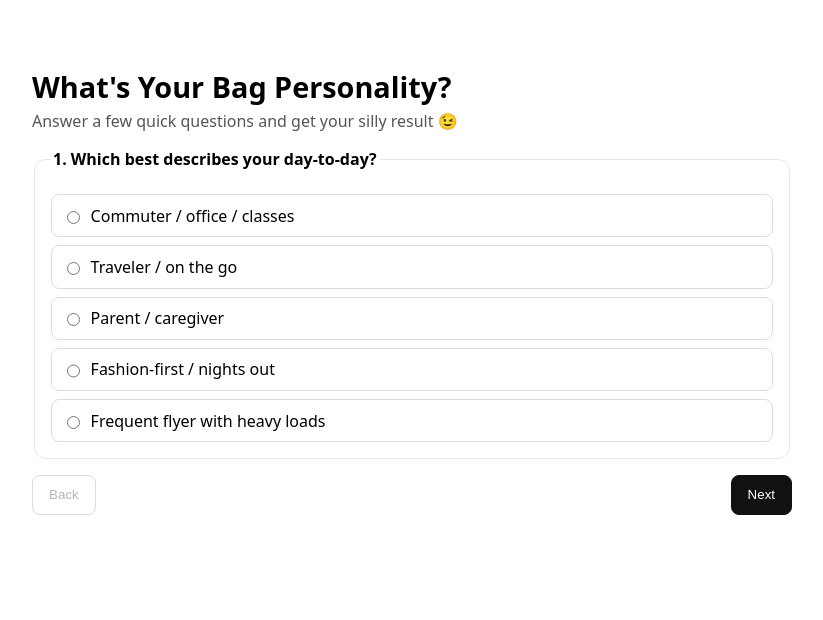
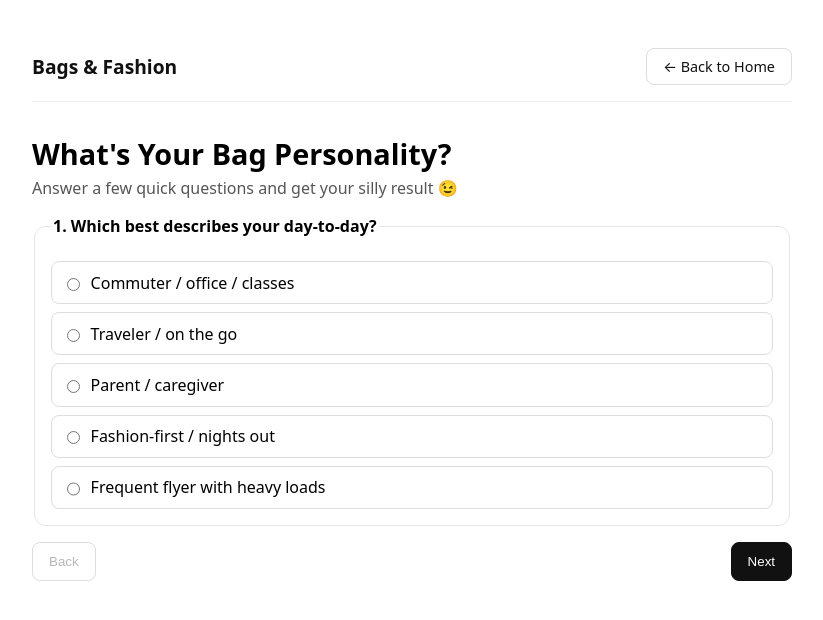
Before and after one commit to lkfry123/mejores-bolsos, a website: page quiz/bag-personality/index.html in a window 1280 px wide. Shown: the whole page, without its empty margins (228-1051 px from the left). Drawn offline with Linux system fonts and the light colour scheme.

Commit message:
feat(quiz): add header with logo and home button for easy navigation

```diff
--- a/quiz/bag-personality/index.html
+++ b/quiz/bag-personality/index.html
@@ -7,6 +7,10 @@
   <meta name="description" content="Take this fun quiz to discover your bag personality: Crossbody, Tote, Backpack, Clutch, or Rolling.">
   <style>
     .bagquiz{font-family:system-ui,-apple-system,Segoe UI,Roboto,Arial;margin:2rem auto;max-width:760px;padding:1rem}
+    .bagquiz-header{display:flex;justify-content:space-between;align-items:center;margin-bottom:2rem;padding-bottom:1rem;border-bottom:1px solid #eee}
+    .bagquiz-logo{font-size:1.2rem;font-weight:600;text-decoration:none;color:#111}
+    .bagquiz-home{display:inline-flex;align-items:center;gap:.5rem;padding:.5rem 1rem;border:1px solid #ddd;border-radius:8px;text-decoration:none;color:#111;font-size:.9rem;transition:all .2s}
+    .bagquiz-home:hover{background:#f5f5f5;border-color:#999}
     .bagquiz h1{font-size:1.8rem;margin-bottom:.25rem}
     .bagquiz p.lead{color:#555;margin:.25rem 0 1rem}
     .bagquiz fieldset{border:1px solid #e6e6e6;border-radius:12px;padding:1rem;margin-bottom:1rem}
@@ -23,6 +27,12 @@
 </head>
 <body>
 <main class="bagquiz">
+  <!-- Header with logo and home button -->
+  <header class="bagquiz-header">
+    <a href="/" class="bagquiz-logo">Bags & Fashion</a>
+    <a href="/" class="bagquiz-home">← Back to Home</a>
+  </header>
+
   <h1>What's Your Bag Personality?</h1>
   <p class="lead">Answer a few quick questions and get your silly result 😉</p>
 
```
